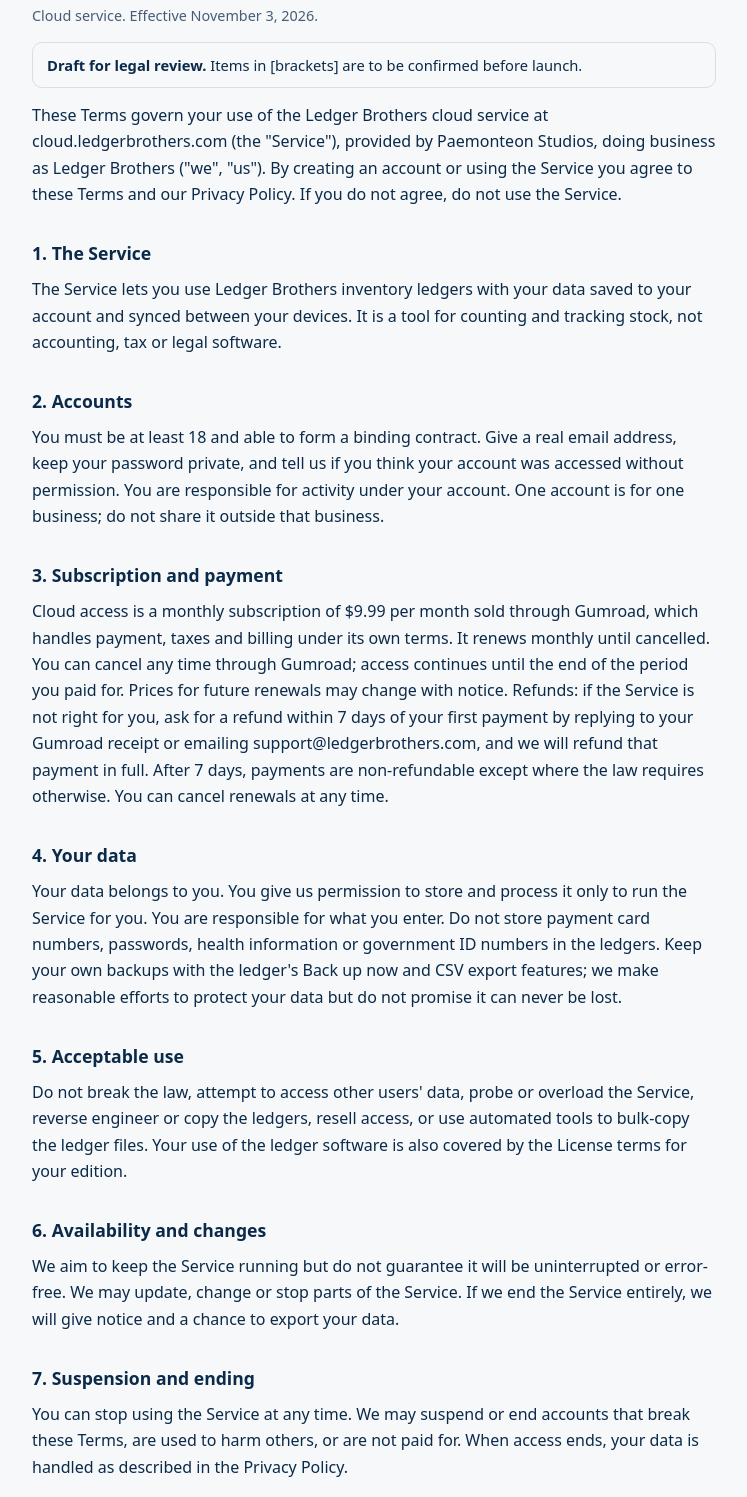
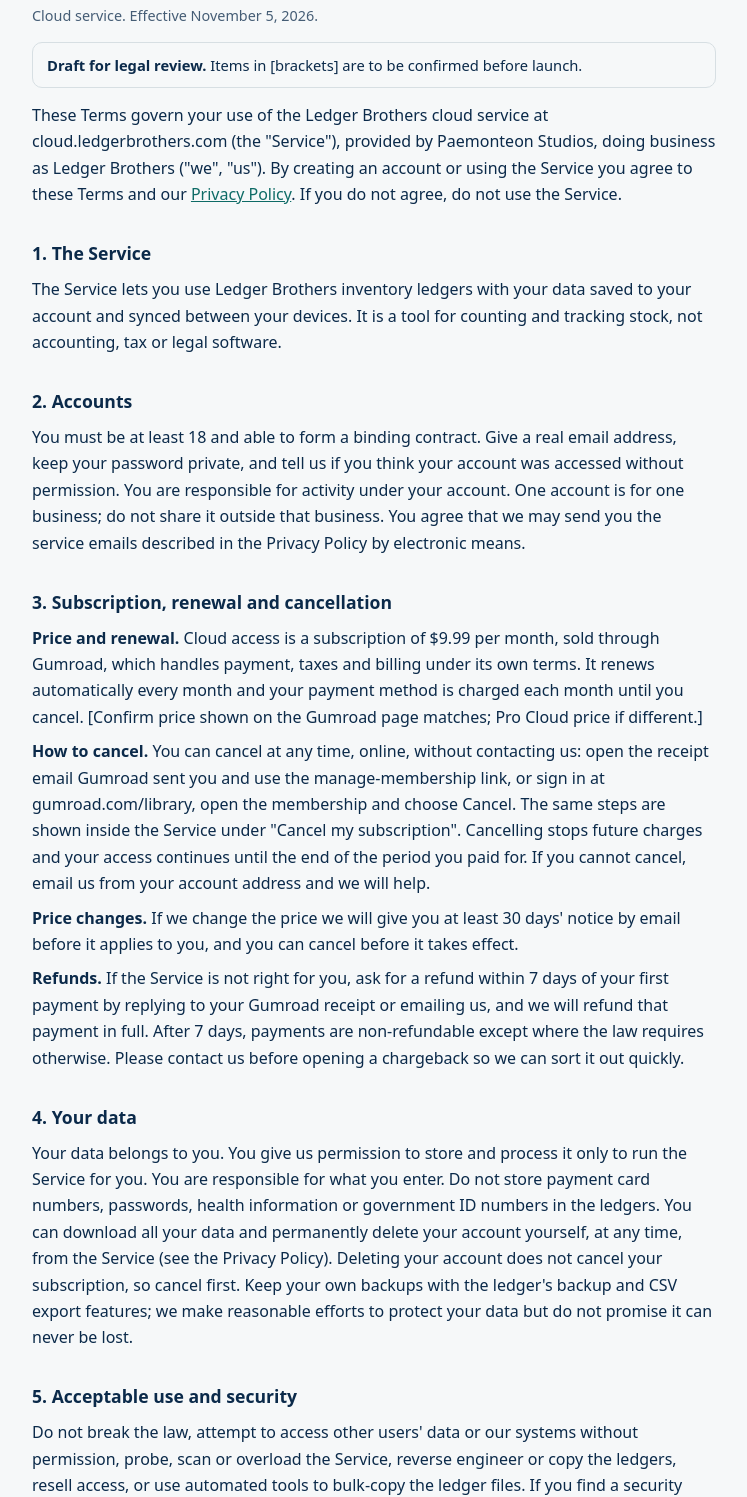
Before and after one commit to PaemonteonStudios/ledgerbrothers-cloud, a plain HTML site: page terms.html in a window 1280 px wide. Shown: the part 105-1602 px from the top of the page, without its empty margins (266-1013 px from the left). Drawn offline with Linux system fonts and the light colour scheme.

Commit message:
Revise terms of service and update contact informationTerms draft: renewal and cancellation disclosure, deletion, postal address
Updated terms of service with new effective date and additional details regarding subscription and cancellation policies.

```diff
--- a/terms.html
+++ b/terms.html
@@ -10,23 +10,27 @@
 .wrap{max-width:720px;margin:0 auto;padding:28px 18px 70px}
 h1{font-size:1.6rem;margin:.2em 0}h2{font-size:1.1rem;margin:1.8em 0 .3em}p,li{margin:.5em 0}
 a{color:var(--teal)}.mute{opacity:.75;font-size:.9rem}.draft{border:1px solid var(--line);border-radius:10px;padding:10px 14px;margin:14px 0;font-size:.92rem}
+table{border-collapse:collapse;width:100%;font-size:.92rem}th,td{text-align:left;padding:6px 8px;border-bottom:1px solid var(--line);vertical-align:top}
 nav a{margin-right:14px}
-</style></head><body><div class="wrap"><nav><a href="./">Back to sign in</a><a href="terms.html">Terms</a><a href="privacy.html">Privacy</a></nav><h1>Terms of Service</h1><p class="mute">Cloud service. Effective November 3, 2026.</p><div class="draft"><b>Draft for legal review.</b> Items in [brackets] are to be confirmed before launch.</div>
-<p>These Terms govern your use of the Ledger Brothers cloud service at cloud.ledgerbrothers.com (the "Service"), provided by Paemonteon Studios, doing business as Ledger Brothers ("we", "us"). By creating an account or using the Service you agree to these Terms and our Privacy Policy. If you do not agree, do not use the Service.</p>
+</style></head><body><div class="wrap"><nav><a href="./">Back to sign in</a><a href="terms.html">Terms</a><a href="privacy.html">Privacy</a></nav><h1>Terms of Service</h1><p class="mute">Cloud service. Effective November 5, 2026.</p><div class="draft"><b>Draft for legal review.</b> Items in [brackets] are to be confirmed before launch.</div>
+<p>These Terms govern your use of the Ledger Brothers cloud service at cloud.ledgerbrothers.com (the "Service"), provided by Paemonteon Studios, doing business as Ledger Brothers ("we", "us"). By creating an account or using the Service you agree to these Terms and our <a href="privacy.html">Privacy Policy</a>. If you do not agree, do not use the Service.</p>
 <h2>1. The Service</h2>
 <p>The Service lets you use Ledger Brothers inventory ledgers with your data saved to your account and synced between your devices. It is a tool for counting and tracking stock, not accounting, tax or legal software.</p>
 <h2>2. Accounts</h2>
-<p>You must be at least 18 and able to form a binding contract. Give a real email address, keep your password private, and tell us if you think your account was accessed without permission. You are responsible for activity under your account. One account is for one business; do not share it outside that business.</p>
-<h2>3. Subscription and payment</h2>
-<p>Cloud access is a monthly subscription of $9.99 per month sold through Gumroad, which handles payment, taxes and billing under its own terms. It renews monthly until cancelled. You can cancel any time through Gumroad; access continues until the end of the period you paid for. Prices for future renewals may change with notice. Refunds: if the Service is not right for you, ask for a refund within 7 days of your first payment by replying to your Gumroad receipt or emailing support@ledgerbrothers.com, and we will refund that payment in full. After 7 days, payments are non-refundable except where the law requires otherwise. You can cancel renewals at any time.</p>
+<p>You must be at least 18 and able to form a binding contract. Give a real email address, keep your password private, and tell us if you think your account was accessed without permission. You are responsible for activity under your account. One account is for one business; do not share it outside that business. You agree that we may send you the service emails described in the Privacy Policy by electronic means.</p>
+<h2>3. Subscription, renewal and cancellation</h2>
+<p><b>Price and renewal.</b> Cloud access is a subscription of $9.99 per month, sold through Gumroad, which handles payment, taxes and billing under its own terms. It renews automatically every month and your payment method is charged each month until you cancel. [Confirm price shown on the Gumroad page matches; Pro Cloud price if different.]</p>
+<p><b>How to cancel.</b> You can cancel at any time, online, without contacting us: open the receipt email Gumroad sent you and use the manage-membership link, or sign in at gumroad.com/library, open the membership and choose Cancel. The same steps are shown inside the Service under "Cancel my subscription". Cancelling stops future charges and your access continues until the end of the period you paid for. If you cannot cancel, email us from your account address and we will help.</p>
+<p><b>Price changes.</b> If we change the price we will give you at least 30 days' notice by email before it applies to you, and you can cancel before it takes effect.</p>
+<p><b>Refunds.</b> If the Service is not right for you, ask for a refund within 7 days of your first payment by replying to your Gumroad receipt or emailing us, and we will refund that payment in full. After 7 days, payments are non-refundable except where the law requires otherwise. Please contact us before opening a chargeback so we can sort it out quickly.</p>
 <h2>4. Your data</h2>
-<p>Your data belongs to you. You give us permission to store and process it only to run the Service for you. You are responsible for what you enter. Do not store payment card numbers, passwords, health information or government ID numbers in the ledgers. Keep your own backups with the ledger's Back up now and CSV export features; we make reasonable efforts to protect your data but do not promise it can never be lost.</p>
-<h2>5. Acceptable use</h2>
-<p>Do not break the law, attempt to access other users' data, probe or overload the Service, reverse engineer or copy the ledgers, resell access, or use automated tools to bulk-copy the ledger files. Your use of the ledger software is also covered by the License terms for your edition.</p>
+<p>Your data belongs to you. You give us permission to store and process it only to run the Service for you. You are responsible for what you enter. Do not store payment card numbers, passwords, health information or government ID numbers in the ledgers. You can download all your data and permanently delete your account yourself, at any time, from the Service (see the Privacy Policy). Deleting your account does not cancel your subscription, so cancel first. Keep your own backups with the ledger's backup and CSV export features; we make reasonable efforts to protect your data but do not promise it can never be lost.</p>
+<h2>5. Acceptable use and security</h2>
+<p>Do not break the law, attempt to access other users' data or our systems without permission, probe, scan or overload the Service, reverse engineer or copy the ledgers, resell access, or use automated tools to bulk-copy the ledger files. If you find a security problem, please tell us at support@ledgerbrothers.com and give us reasonable time to fix it before sharing it. Your use of the ledger software is also covered by the License terms for your edition.</p>
 <h2>6. Availability and changes</h2>
 <p>We aim to keep the Service running but do not guarantee it will be uninterrupted or error-free. We may update, change or stop parts of the Service. If we end the Service entirely, we will give notice and a chance to export your data.</p>
 <h2>7. Suspension and ending</h2>
-<p>You can stop using the Service at any time. We may suspend or end accounts that break these Terms, are used to harm others, or are not paid for. When access ends, your data is handled as described in the Privacy Policy.</p>
+<p>You can stop using the Service at any time. We may suspend or end accounts that break these Terms, are used to harm others, or are not paid for, and will tell you why where we can. When access ends, your data is handled as described in the Privacy Policy.</p>
 <h2>8. Ownership</h2>
 <p>The Service, ledgers, code, design and the Ledger Brothers name belong to Paemonteon Studios and are protected by law. These Terms give you a limited, non-exclusive, non-transferable right to use the Service while your subscription is active.</p>
 <h2>9. No warranty</h2>
@@ -34,8 +38,8 @@ nav a{margin-right:14px}
 <h2>10. Limit of liability</h2>
 <p>TO THE FULLEST EXTENT THE LAW ALLOWS, WE ARE NOT LIABLE FOR INDIRECT, INCIDENTAL, SPECIAL, CONSEQUENTIAL OR PUNITIVE DAMAGES, OR LOST PROFITS, REVENUE, DATA OR BUSINESS. OUR TOTAL LIABILITY FOR ANY CLAIM IS LIMITED TO THE AMOUNT YOU PAID US IN THE 12 MONTHS BEFORE THE CLAIM. Nothing here limits liability that cannot be limited by law.</p>
 <h2>11. Governing law and disputes</h2>
-<p>Texas law governs these Terms. Please email us first so we can try to resolve a problem within 30 days. Otherwise, claims may be brought in the state or federal courts in Williamson County or Travis County, Texas, or in small-claims court where you live. Nothing removes consumer rights you have under your local law.</p>
+<p>Texas law governs these Terms. [Lawyer to confirm governing law and venue given our San Luis Obispo, California address.] Please email us first so we can try to resolve a problem within 30 days. Otherwise, claims may be brought in the state or federal courts in Williamson County or Travis County, Texas, or in small-claims court where you live. Nothing removes consumer rights you have under your local law.</p>
 <h2>12. Changes and general</h2>
-<p>We may update these Terms and will post the new version with a new date; continuing to use the Service after a change means you accept it. These Terms, the Privacy Policy and the License terms are the whole agreement about the Service. If part is unenforceable, the rest stays in effect.</p>
+<p>We may update these Terms and will post the new version with a new date, and email account holders about material changes; continuing to use the Service after a change means you accept it. These Terms, the Privacy Policy and the License terms are the whole agreement about the Service. If part is unenforceable, the rest stays in effect.</p>
 <h2>Contact</h2>
-<p>Paemonteon Studios (Ledger Brothers), Texas, USA. support@ledgerbrothers.com. [Add postal address.]</p></div></body></html>
+<p>Paemonteon Studios (doing business as Ledger Brothers), 1241 Johnson Ave, PMB 241, San Luis Obispo, CA 93401, USA. Email: <a href="mailto:support@ledgerbrothers.com">support@ledgerbrothers.com</a>.</p></div></body></html>
```
